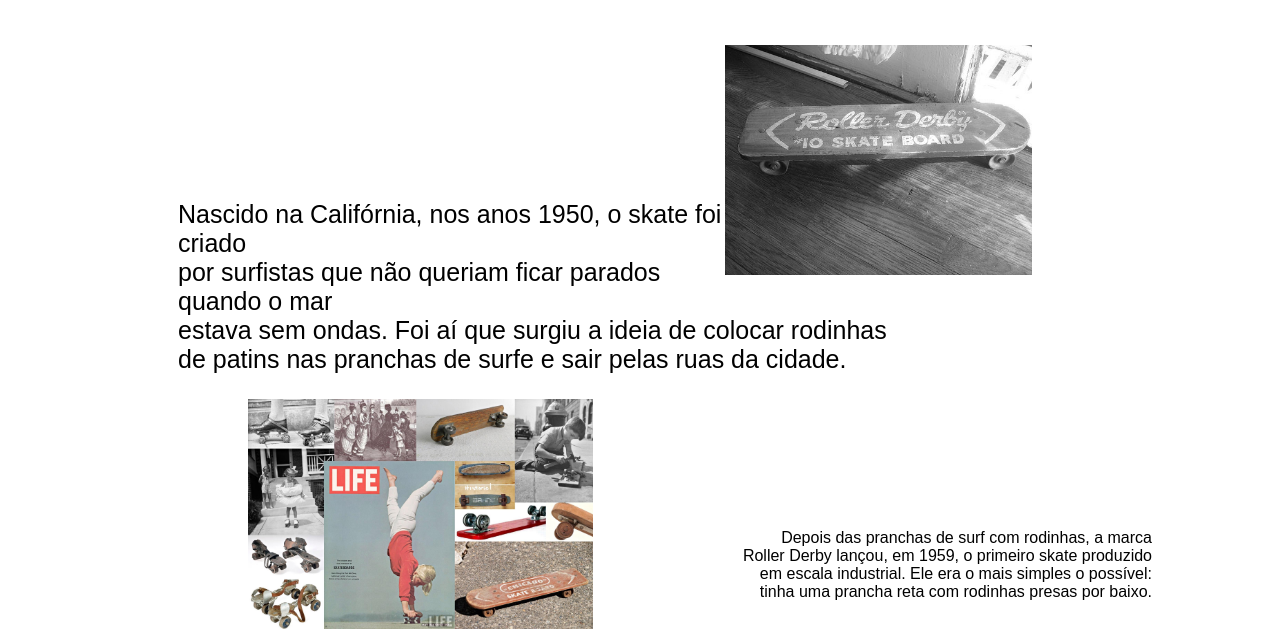
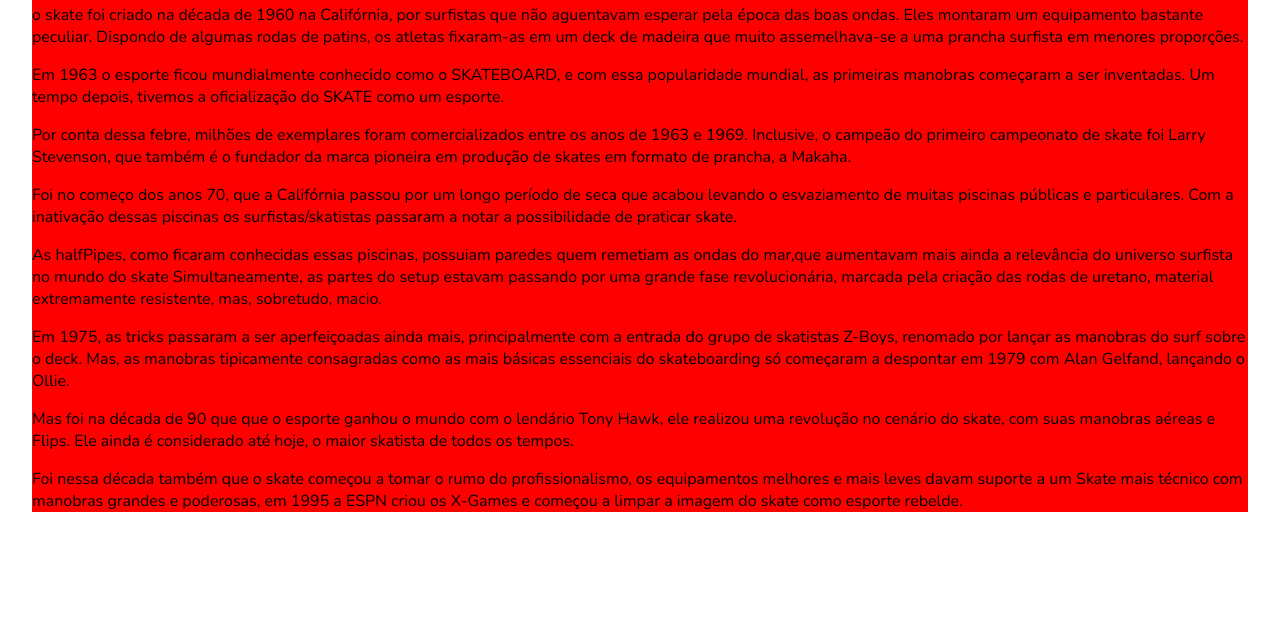
Before and after one commit to Mtheus-alves/Projeto-Individual, a plain HTML site: page Site/história.html in a window 1280 px wide. Shown: the part 183-812 px from the top of the page. Drawn offline with nearby package versions, Linux system fonts and the light colour scheme.

Commit message:
continuidade ao desenvolvimento do site

```diff
--- a/Site/css/css.css
+++ b/Site/css/css.css
@@ -279,6 +279,7 @@
     height: 488px;
     display: flex;
     align-items: center;
+    font-size: 25px;
 }
 
 .materia1{
@@ -423,41 +424,15 @@
 
 
 /* HISTÓRIA SKATE */
-#skt-antigo{
-    height: 230px;
-    float: right;
-    padding-right: 120px;
-}
-#skt-antigo2{
-    height: 230px;
-    float: left;
-    padding-left: 120px;
-}
-.historia h1 {
-    margin: 0;
-    padding-top: 30px;
-    padding-bottom: 60px;
-    text-align: center;
-    font-family: Arial, Helvetica, sans-serif;
+
+.container_hist{
+    margin: auto;
+    width: 95%;
+    background-color: red;
 }
 
-.hist_1  {
-   font-size: 25px;
-    padding-left: 50px;
-    padding-top: 130px;
-    font-family: Arial, Helvetica, sans-serif;
-}
-
-.hist_2  {
-    text-align: right;
-    padding-left: 50px;
-    padding-top: 130px;
-    font-family: Arial, Helvetica, sans-serif;
-}
-
-.container_hist {
-    width: 80%;
-    margin: auto;
+.historia h1{
+    text-align: center;
 }
 
 /* CADASTRO */
@@ -554,3 +529,24 @@
     background-attachment: fixed;
    padding-top: 100px;
 }
+
+/* CONTATO */
+
+.img_cont{
+    float: right;
+    margin: 0;
+}
+
+.obrigatorios input{
+    border-radius: 100px;
+    width:500px;
+    height:60px;
+    text-align: center;
+}
+
+.opcional {
+    border-radius: 100px;
+    height: 200px;
+    width: 500px;
+    text-align: center;
+}
--- a/Site/história.html
+++ b/Site/história.html
@@ -42,38 +42,54 @@
         <div class="container">
             <div class="titulo_head">
                 <h1>SK8 ON MIND
-                    <img src="https://media4.giphy.com/media/dTtrnmzMZNNyksZPxV/200.webp?cid=ecf05e47npg26b7m049kttuy3ylwkubl8zk9oc6almsi2aty&rid=200.webp&ct=s"
-                        alt="">
+                    <img src="imgs/logo.gif" alt="">
                 </h1>
             </div>
 
             <div class="login">
-                <button><a href="">Login</a></button>
-                <button><a href="">Cadastre-se</a></button>
+                <button><a href="login.html">Login</a></button>
+                <button><a href="cadastro.html">Cadastre-se</a></button>
             </div>
         </div>
     </div>
-
     <div class="historia">
 
         <div class="container_hist">
-            <h1>Criação do esporte</h1>
+            <h1>Conheça um pouco mais sobre a crição do esporte, e como ele se desenvolveu:</h1>
 
-            <img id="skt-antigo" src="imgs/skate antigo.jpg" alt="">
-
-            <p class="hist_1">Nascido na Califórnia, nos anos 1950, o skate foi criado <br> por surfistas que não queriam ficar
-                parados quando o mar <br> estava sem ondas. Foi aí que surgiu a ideia de colocar rodinhas<br> de patins
-                nas pranchas de surfe e sair pelas ruas da cidade. </p>
+            <p class="par_1">o skate foi criado na década de 1960 na Califórnia, por surfistas que não aguentavam
+                esperar pela época das boas ondas. Eles montaram um equipamento bastante peculiar. Dispondo de algumas
+                rodas de patins, os atletas fixaram-as em um deck de madeira que muito assemelhava-se a uma prancha
+                surfista em menores proporções.</p>
 
 
+            <p class="par_2">Em 1963 o esporte ficou mundialmente conhecido como o SKATEBOARD, e com essa popularidade
+                mundial, as primeiras manobras começaram a ser inventadas. Um tempo depois, tivemos a oficialização do
+                SKATE como um esporte. </p>
 
-            <img id="skt-antigo2" src="imgs/skate antigo 2.jpg" alt="">
+            <p class="par_3">Por conta dessa febre, milhões de exemplares foram comercializados entre os anos de 1963 e
+                1969. Inclusive, o campeão do primeiro campeonato de skate foi Larry Stevenson, que também é o fundador
+                da marca pioneira em produção de skates em formato de prancha, a Makaha. </p>
 
-            <p class="hist_2">Depois das pranchas de surf com rodinhas,
-                a marca <br>Roller Derby lançou, em 1959, o primeiro skate produzido <br> em escala industrial. Ele
-                era o mais simples o possível: <br>tinha uma prancha reta com rodinhas presas por baixo.</p>
+            <p class="par_4">Foi no começo dos anos 70, que a Califórnia passou por um longo período de seca que acabou
+                levando o esvaziamento de muitas piscinas públicas e particulares. Com a inativação dessas piscinas os
+                surfistas/skatistas passaram a notar a possibilidade de praticar skate.</p>
 
+            <p class="par_5">
+                As halfPipes, como ficaram conhecidas essas piscinas, possuiam paredes quem remetiam as ondas do mar,que aumentavam mais ainda a relevância do universo surfista no mundo do skate Simultaneamente, as partes do setup estavam passando por uma grande fase revolucionária, marcada pela criação das rodas de uretano, material extremamente resistente, mas, sobretudo, macio. </p>
 
+            <p class="par_6">
+                Em 1975, as tricks passaram a ser aperfeiçoadas ainda mais, principalmente com a entrada do grupo de skatistas Z-Boys, renomado por lançar as manobras do surf sobre o deck. Mas, as manobras tipicamente consagradas como as mais básicas essenciais do skateboarding só começaram a despontar em 1979 com Alan Gelfand, lançando o Ollie.
+            </p>
+
+            <p class="par_7">
+                Mas foi na década de 90 que que o esporte ganhou o mundo com o lendário Tony Hawk, ele realizou uma revolução no cenário do skate, com suas manobras aéreas e Flips. Ele ainda é considerado até hoje, o maior skatista de todos os tempos.
+            </p>
+
+            <p class="par_8">
+                Foi nessa década também que o skate começou a tomar o rumo do profissionalismo, os equipamentos melhores e mais leves davam suporte a um Skate mais técnico com manobras grandes e poderosas,
+                em 1995 a ESPN criou os X-Games e começou a limpar a imagem do skate como esporte rebelde.
+            </p>
         </div>
     </div>
 
```
Also changed, not shown: Site/contato.html (+23 -3 lines), Site/index.html (+2 -2 lines), Site/melhor skate.html (+4 -4 lines), Site/videoparts.html (+4 -4 lines), Site/imgs/contato.jpg (added).
